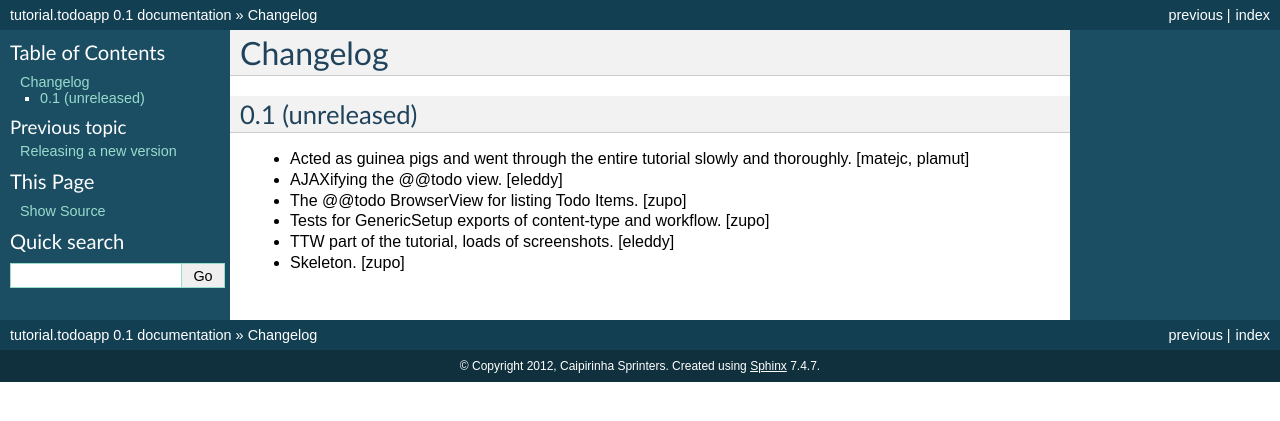
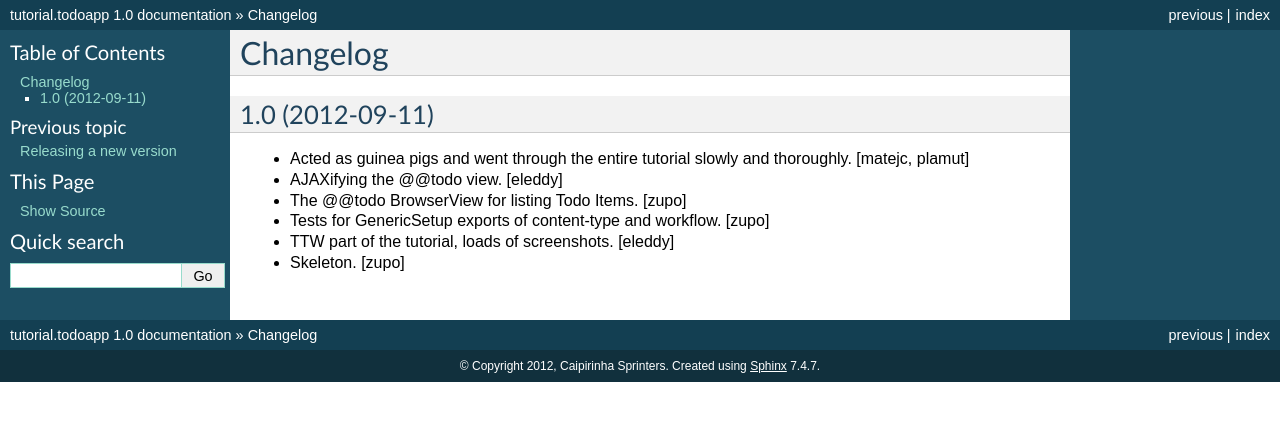
Before and after one commit to collective/tutorial.todoapp, a Sphinx documentation site: the page built from docs/HISTORY.rst, in a window 1280 px wide. Shown: the top 421 px of the page. Built offline with Sphinx 7.4.7, drawn with Linux system fonts in a browser that asks for light colours.

Commit message:
prep release 1.0

```diff
--- a/docs/HISTORY.rst
+++ b/docs/HISTORY.rst
@@ -2,7 +2,7 @@ Changelog
 =========
 
 
-0.1 (unreleased)
+1.0 (2012-09-11)
 ----------------
 
 - Acted as guinea pigs and went through the entire tutorial slowly and
--- a/setup.py
+++ b/setup.py
@@ -10,7 +10,7 @@ import os
 def read(*rnames):
     return open(os.path.join(os.path.dirname(__file__), *rnames)).read()
 
-version = '0.1'
+version = '1.0'
 
 long_description = \
     read('README.rst') + \
```
